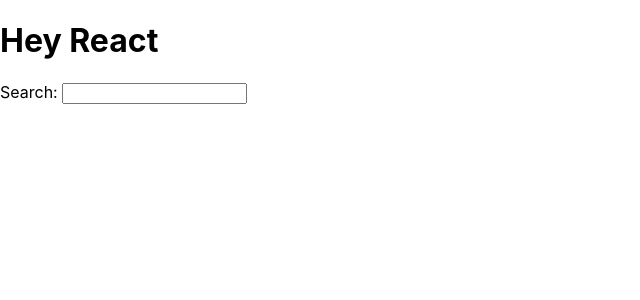
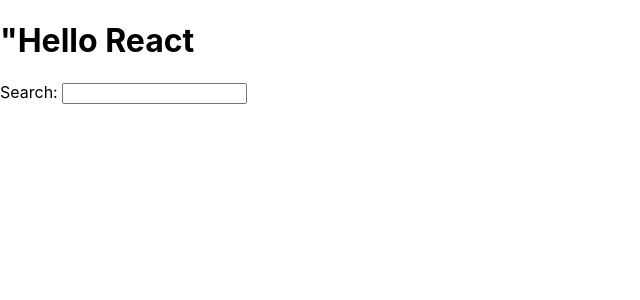
Before and after one commit to Shaundel5597/hacker-stories, a React (Create React App) app: page / in a window 1280 px wide. Shown: the top 300 px of the page, without its empty margins (0-640 px from the left). Built offline with nearby package versions, Linux system fonts and the light colour scheme.

Commit message:
added function to get title

```diff
--- a/src/App.js
+++ b/src/App.js
@@ -1,14 +1,13 @@
 import React from 'react';
 
-const welcome = {
-  greeting: 'Hey',
-  title: 'React',
-};
+function getTitle(title) {
+  return title;
+}
 
 function App() {
   return (
     <div>
-      <h1> {welcome.greeting} {welcome.title} </h1>
+      <h1> "Hello {getTitle('React')} </h1>
 
     <label htmlFor="search"> Search: </label>
     <input id="search" type="text" />
```
